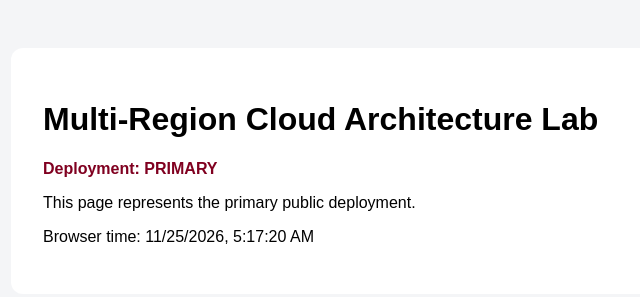
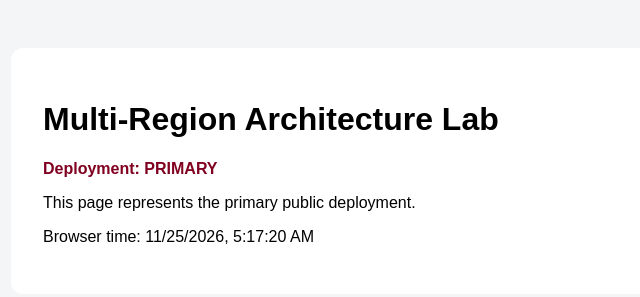
Before and after one commit to Dhrumin245/Project_Aws, a plain HTML site: page index.html in a window 1280 px wide. Shown: the whole page, without its empty margins (247-887 px from the left). Drawn offline with Linux system fonts and the light colour scheme.

Commit message:
Update heading from 'Cloud Architecture' to 'Architecture'

```diff
--- a/index.html
+++ b/index.html
@@ -13,7 +13,7 @@
 </head>
 <body>
   <main>
-    <h1>Multi-Region Cloud Architecture Lab</h1>
+    <h1>Multi-Region Architecture Lab</h1>
     <p class="tag">Deployment: PRIMARY</p>
     <p>This page represents the primary public deployment.</p>
     <p id="time"></p>
```
